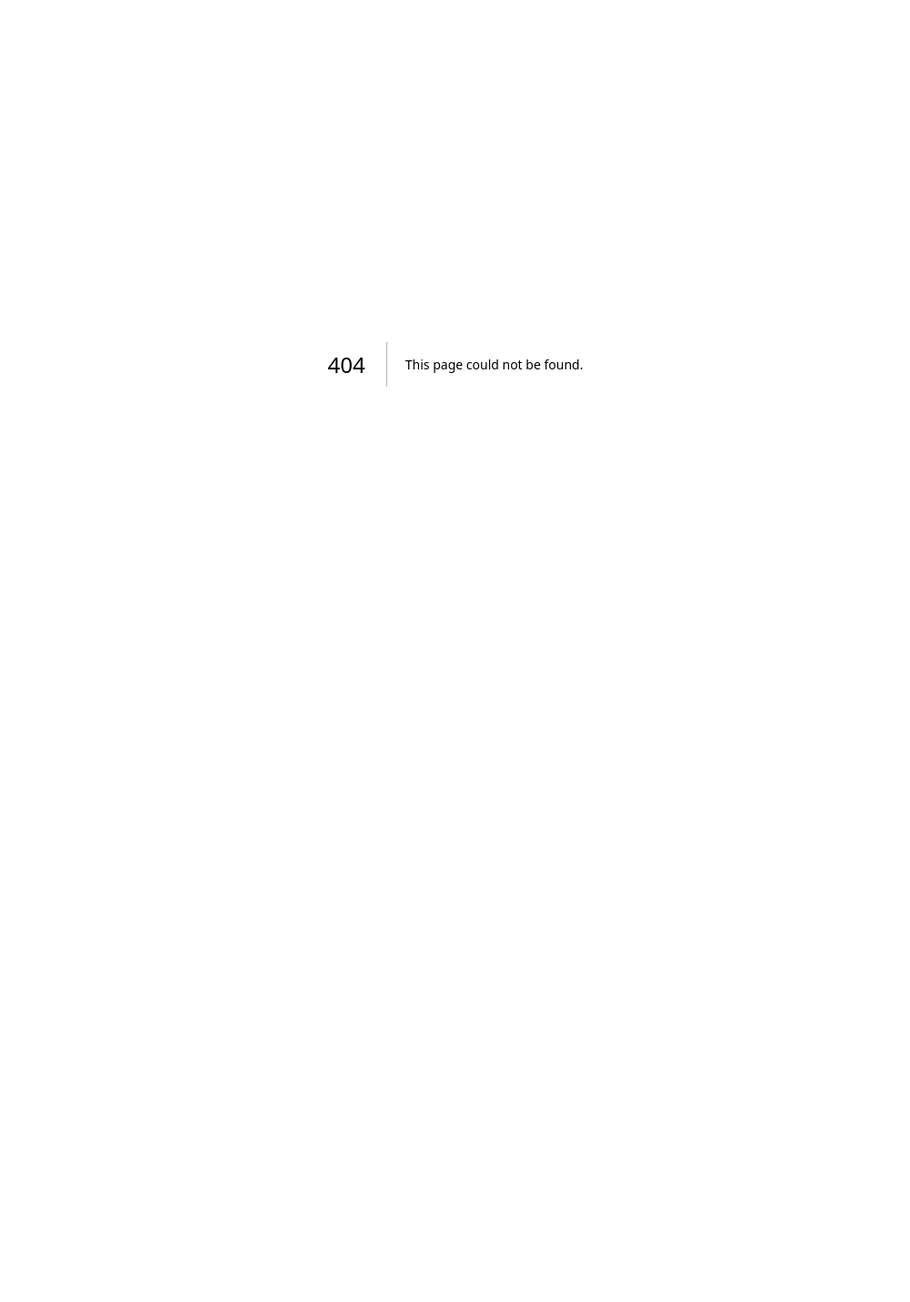
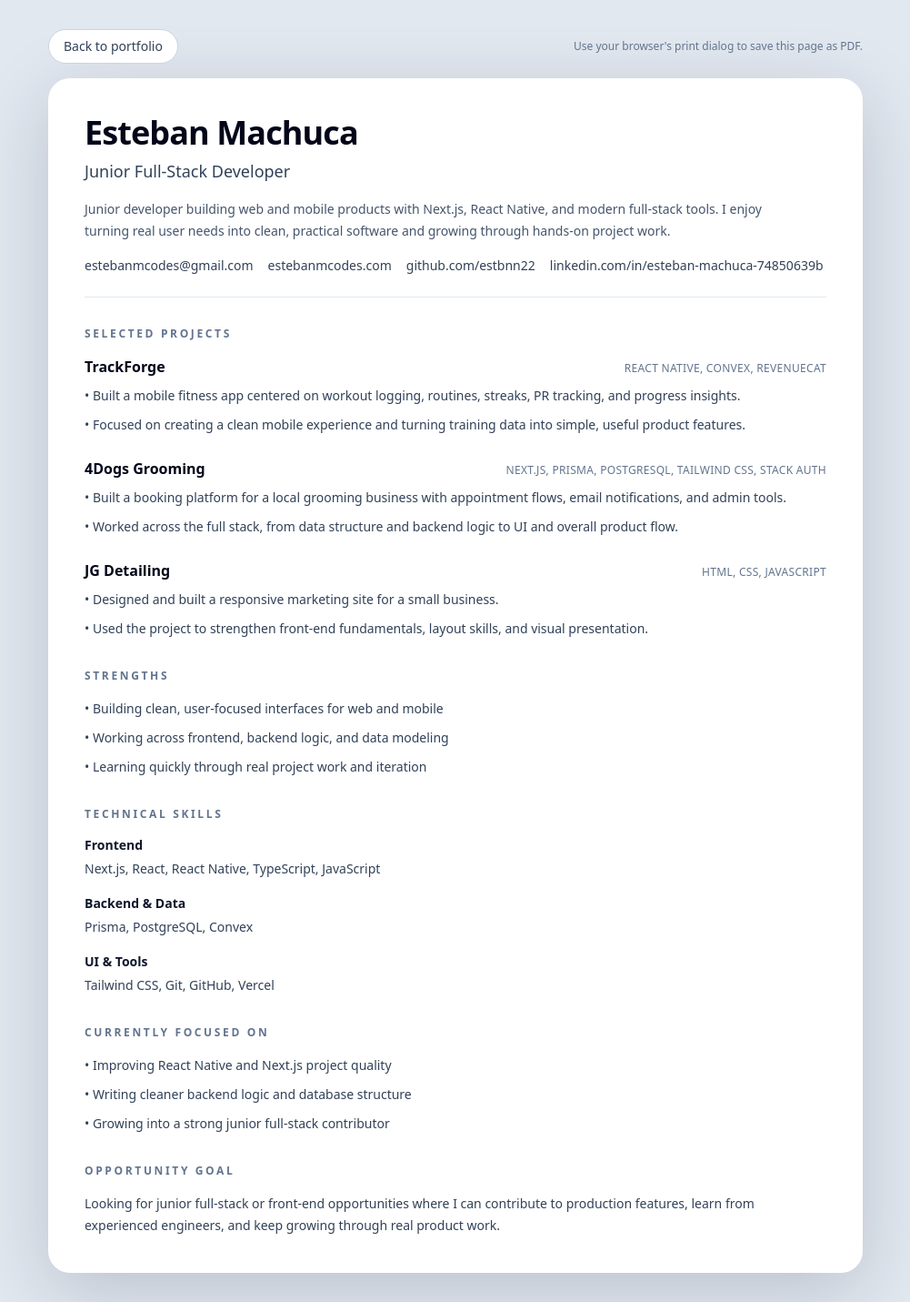
Before and after one commit to estbnn22/Portfolio, a Next.js app: page /resume in a window 1280 px wide. Before the commit this address had no page. Shown: the whole page at 91% size, without its empty margins (139-1140 px from the left). Before the commit the page ends 800 px from the top, so only its background shows below. Built offline with nearby package versions, Linux system fonts and the light colour scheme.

Commit message:
resume update

```diff
--- a/app/page.tsx
+++ b/app/page.tsx
@@ -3,8 +3,8 @@
 import { Suspense, useEffect } from "react";
 import { motion, useAnimation } from "framer-motion";
 import { SkillCard } from "./components/skillCard";
+import Image from "next/image";
 import Link from "next/link";
-import Image from "next/image";
 import { useSearchParams } from "next/navigation";
 
 const sectionVariant = {
@@ -167,12 +167,14 @@ function HomePageContent() {
               </button>
             ))}
           </div>
-          <button
-            onClick={() => window.open("/Esteban_Machuca_Resume.pdf", "_blank")}
+          <Link
+            href="/resume"
+            target="_blank"
+            rel="noreferrer noopener"
             className="md:block rounded-full border border-yellow-400/60 bg-white/5 px-4 py-1 text-sm text-yellow-300 hover:bg-yellow-400 hover:text-black transition"
           >
             Resume
-          </button>
+          </Link>
         </nav>
       </header>
 
@@ -238,13 +240,14 @@ function HomePageContent() {
               >
                 Contact Me
               </button>
-              <a
-                href="/Esteban_Machuca_Resume.pdf"
-                download
+              <Link
+                href="/resume"
+                target="_blank"
+                rel="noreferrer noopener"
                 className="rounded-full border border-yellow-400/60 bg-black/40 px-6 py-2 text-sm font-medium text-yellow-300 transition hover:bg-yellow-400 hover:text-black hover:cursor-pointer"
               >
-                Download Resume
-              </a>
+                View Resume
+              </Link>
             </div>
           </motion.div>
 
--- /dev/null
+++ b/app/resume/page.tsx
@@ -0,0 +1,198 @@
+import type { Metadata } from "next";
+import Link from "next/link";
+
+export const metadata: Metadata = {
+  title: "Resume | Esteban Machuca",
+  description:
+    "Resume for Esteban Machuca, a junior full-stack developer building web and mobile products with Next.js and React Native.",
+};
+
+const projectItems = [
+  {
+    name: "TrackForge",
+    stack: "React Native, Convex, RevenueCat",
+    bullets: [
+      "Built a mobile fitness app centered on workout logging, routines, streaks, PR tracking, and progress insights.",
+      "Focused on creating a clean mobile experience and turning training data into simple, useful product features.",
+    ],
+  },
+  {
+    name: "4Dogs Grooming",
+    stack: "Next.js, Prisma, PostgreSQL, Tailwind CSS, Stack Auth",
+    bullets: [
+      "Built a booking platform for a local grooming business with appointment flows, email notifications, and admin tools.",
+      "Worked across the full stack, from data structure and backend logic to UI and overall product flow.",
+    ],
+  },
+  {
+    name: "JG Detailing",
+    stack: "HTML, CSS, JavaScript",
+    bullets: [
+      "Designed and built a responsive marketing site for a small business.",
+      "Used the project to strengthen front-end fundamentals, layout skills, and visual presentation.",
+    ],
+  },
+];
+
+const skillGroups = [
+  {
+    label: "Frontend",
+    items: ["Next.js", "React", "React Native", "TypeScript", "JavaScript"],
+  },
+  {
+    label: "Backend & Data",
+    items: ["Prisma", "PostgreSQL", "Convex"],
+  },
+  {
+    label: "UI & Tools",
+    items: ["Tailwind CSS", "Git", "GitHub", "Vercel"],
+  },
+];
+
+export default function ResumePage() {
+  return (
+    <main className="min-h-screen bg-slate-200 px-4 py-8 text-slate-900 print:bg-white print:px-0 print:py-0">
+      <div className="mx-auto mb-4 flex max-w-4xl items-center justify-between text-sm text-slate-700 print:hidden">
+        <Link
+          href="/"
+          className="rounded-full border border-slate-300 bg-white px-4 py-2 transition hover:border-slate-400 hover:bg-slate-50"
+        >
+          Back to portfolio
+        </Link>
+        <p className="text-right text-xs text-slate-500">
+          Use your browser&apos;s print dialog to save this page as PDF.
+        </p>
+      </div>
+
+      <section className="mx-auto max-w-4xl rounded-3xl bg-white p-8 shadow-[0_20px_80px_rgba(15,23,42,0.18)] print:rounded-none print:p-0 print:shadow-none sm:p-10">
+        <header className="border-b border-slate-200 pb-6">
+          <h1 className="text-3xl font-bold tracking-tight text-slate-950 sm:text-4xl">
+            Esteban Machuca
+          </h1>
+          <p className="mt-2 text-lg font-medium text-slate-700">
+            Junior Full-Stack Developer
+          </p>
+          <p className="mt-4 max-w-3xl text-sm leading-6 text-slate-600">
+            Junior developer building web and mobile products with Next.js,
+            React Native, and modern full-stack tools. I enjoy turning real
+            user needs into clean, practical software and growing through
+            hands-on project work.
+          </p>
+
+          <div className="mt-4 flex flex-wrap gap-x-4 gap-y-2 text-sm text-slate-700">
+            <a
+              href="mailto:estebanmcodes@gmail.com"
+              className="hover:text-slate-950"
+            >
+              estebanmcodes@gmail.com
+            </a>
+            <a
+              href="https://estebanmcodes.com"
+              target="_blank"
+              rel="noreferrer noopener"
+              className="hover:text-slate-950"
+            >
+              estebanmcodes.com
+            </a>
+            <a
+              href="https://github.com/estbnn22"
+              target="_blank"
+              rel="noreferrer noopener"
+              className="hover:text-slate-950"
+            >
+              github.com/estbnn22
+            </a>
+            <a
+              href="https://www.linkedin.com/in/esteban-machuca-74850639b/"
+              target="_blank"
+              rel="noreferrer noopener"
+              className="hover:text-slate-950"
+            >
+              linkedin.com/in/esteban-machuca-74850639b
+            </a>
+          </div>
+        </header>
+
+        <div className="grid gap-8 pt-8 md:grid-cols-[1.4fr,0.9fr]">
+          <div className="space-y-8">
+            <section>
+              <h2 className="text-xs font-bold uppercase tracking-[0.22em] text-slate-500">
+                Selected Projects
+              </h2>
+              <div className="mt-4 space-y-6">
+                {projectItems.map((project) => (
+                  <article key={project.name}>
+                    <div className="flex flex-col gap-1 sm:flex-row sm:items-baseline sm:justify-between">
+                      <h3 className="text-base font-semibold text-slate-950">
+                        {project.name}
+                      </h3>
+                      <p className="text-xs font-medium uppercase tracking-wide text-slate-500">
+                        {project.stack}
+                      </p>
+                    </div>
+                    <ul className="mt-2 space-y-2 text-sm leading-6 text-slate-700">
+                      {project.bullets.map((bullet) => (
+                        <li key={bullet}>• {bullet}</li>
+                      ))}
+                    </ul>
+                  </article>
+                ))}
+              </div>
+            </section>
+
+            <section>
+              <h2 className="text-xs font-bold uppercase tracking-[0.22em] text-slate-500">
+                Strengths
+              </h2>
+              <ul className="mt-4 space-y-2 text-sm leading-6 text-slate-700">
+                <li>• Building clean, user-focused interfaces for web and mobile</li>
+                <li>• Working across frontend, backend logic, and data modeling</li>
+                <li>• Learning quickly through real project work and iteration</li>
+              </ul>
+            </section>
+          </div>
+
+          <div className="space-y-8">
+            <section>
+              <h2 className="text-xs font-bold uppercase tracking-[0.22em] text-slate-500">
+                Technical Skills
+              </h2>
+              <div className="mt-4 space-y-4 text-sm text-slate-700">
+                {skillGroups.map((group) => (
+                  <div key={group.label}>
+                    <h3 className="font-semibold text-slate-900">
+                      {group.label}
+                    </h3>
+                    <p className="mt-1 leading-6">{group.items.join(", ")}</p>
+                  </div>
+                ))}
+              </div>
+            </section>
+
+            <section>
+              <h2 className="text-xs font-bold uppercase tracking-[0.22em] text-slate-500">
+                Currently Focused On
+              </h2>
+              <ul className="mt-4 space-y-2 text-sm leading-6 text-slate-700">
+                <li>• Improving React Native and Next.js project quality</li>
+                <li>• Writing cleaner backend logic and database structure</li>
+                <li>• Growing into a strong junior full-stack contributor</li>
+              </ul>
+            </section>
+
+            <section>
+              <h2 className="text-xs font-bold uppercase tracking-[0.22em] text-slate-500">
+                Opportunity Goal
+              </h2>
+              <p className="mt-4 text-sm leading-6 text-slate-700">
+                Looking for junior full-stack or front-end opportunities where
+                I can contribute to production features, learn from experienced
+                engineers, and keep growing through real product work.
+              </p>
+            </section>
+          </div>
+        </div>
+      </section>
+    </main>
+  );
+}
```
